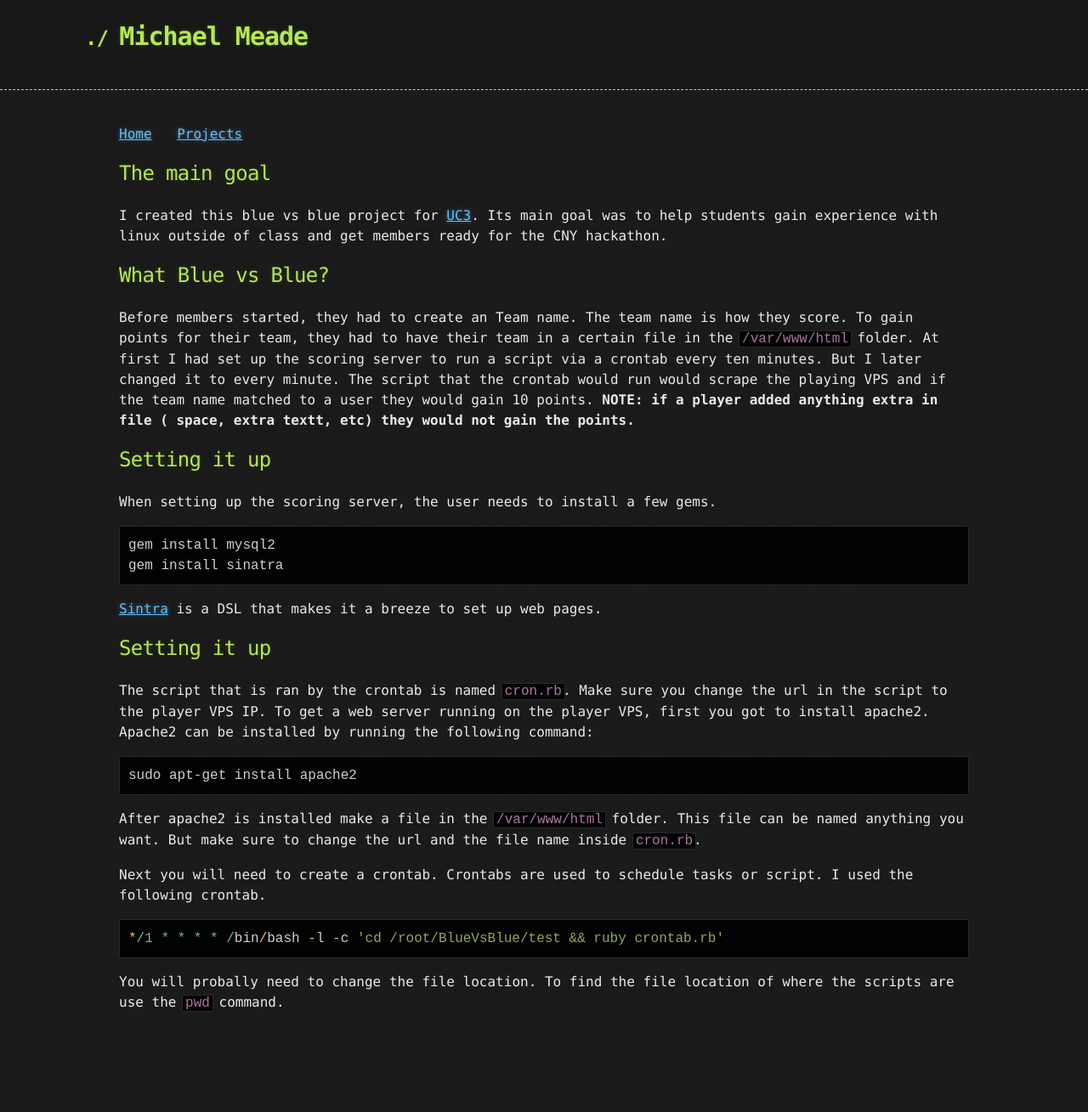
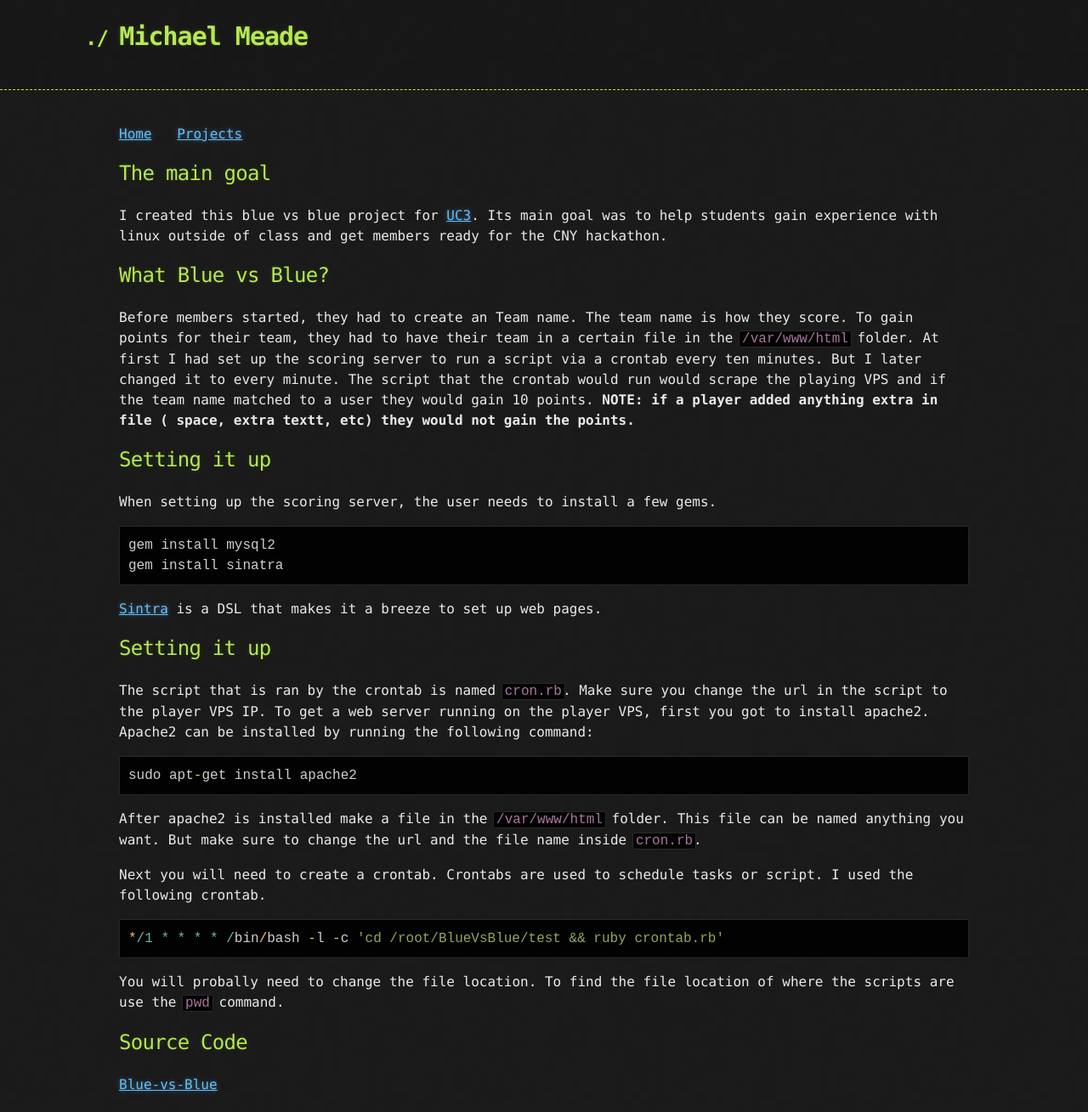
Before and after one commit to Michael-Meade/MinerFind, a Jekyll site: the page built from Projects/King-Of-The-Hill.md, in a window 1280 px wide. Shown: the whole page at 85% size. Built offline with Jekyll 4.4.1, drawn with Linux system fonts in a browser that asks for light colours; our own code applies the rules of GitHub Pages for plain Markdown files; the repository's description, which GitHub fills in, is left out; before the commit the page ends 1213 px from its top, so only the background shows below that.

Commit message:
Update King-Of-The-Hill.md

````diff
--- a/Projects/King-Of-The-Hill.md
+++ b/Projects/King-Of-The-Hill.md
@@ -38,3 +38,8 @@ Next you will need to create a crontab. Crontabs are used to schedule tasks or s
 */1 * * * * /bin/bash -l -c 'cd /root/BlueVsBlue/test && ruby crontab.rb'
 ```
 You will probally need to change the file location. To find the file location of where the scripts are use the ```pwd``` command.
+
+
+## Source Code
+
+<a href="https://github.com/Michael-Meade/blue-vs-blue">Blue-vs-Blue</a>
````
